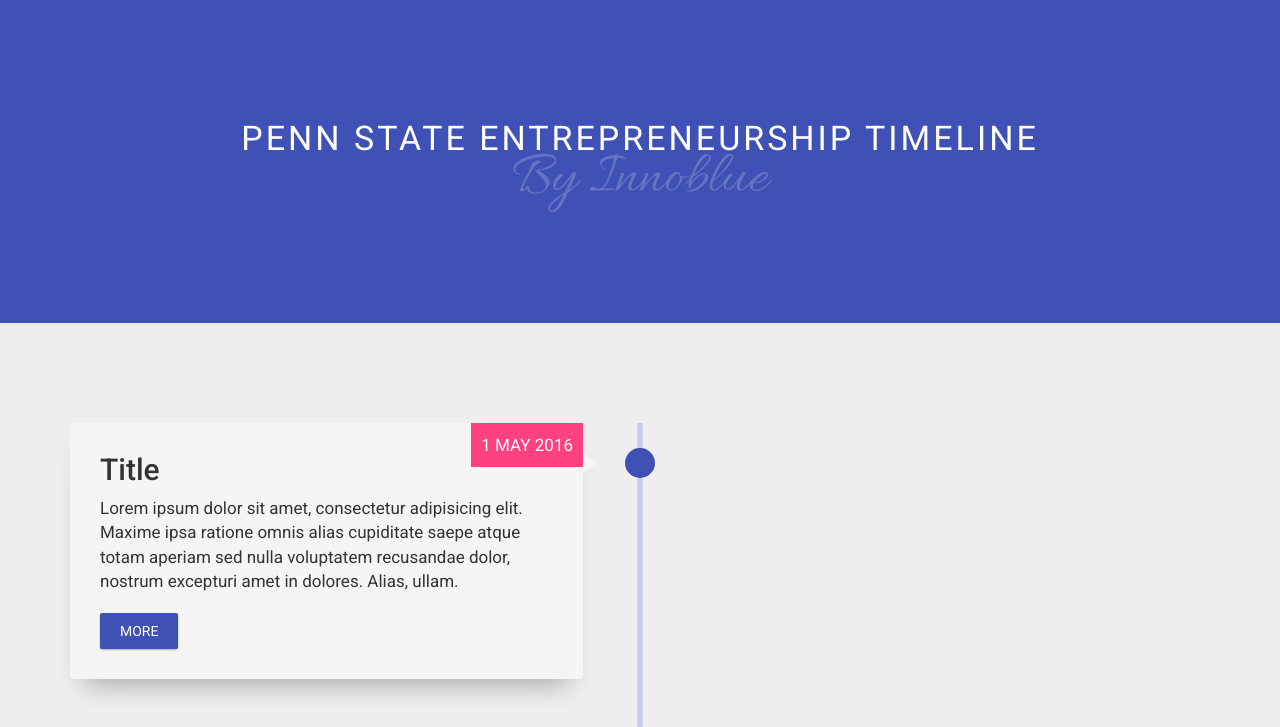
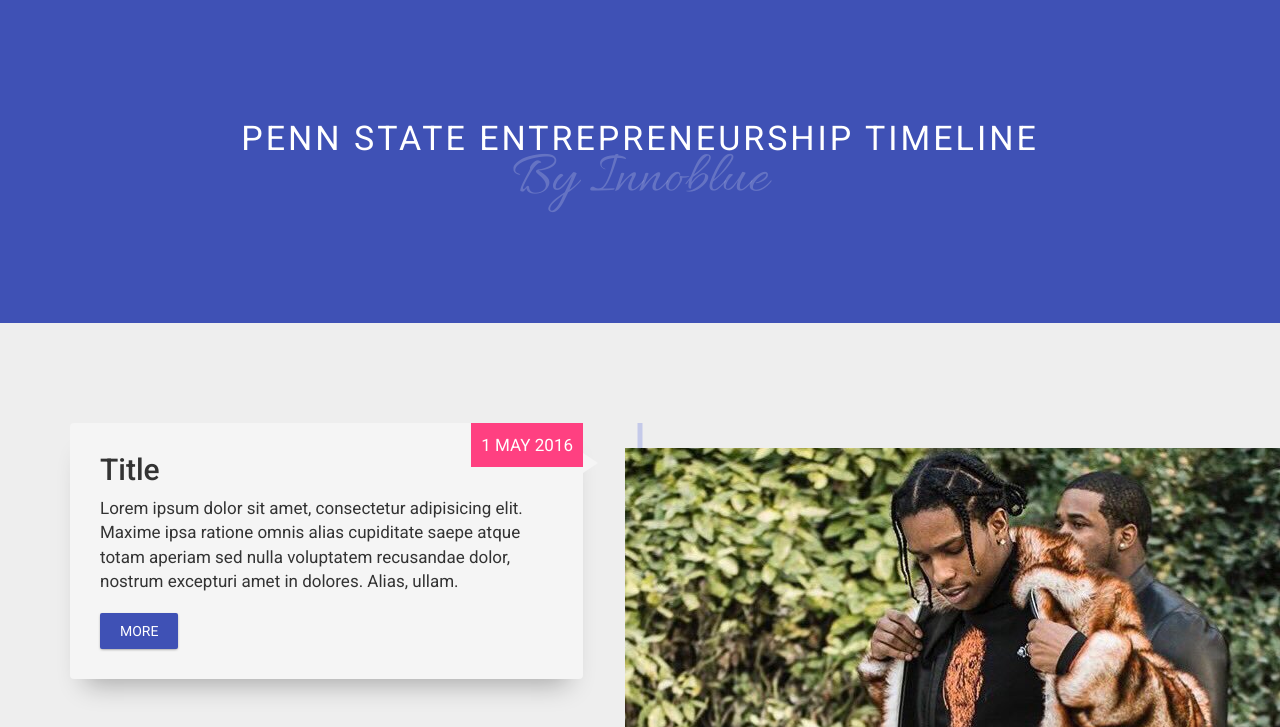
Before and after one commit to Joshglobal/joshglobal.github.io, a plain HTML site: page index.html in a window 1280 px wide. Shown: the top 727 px of the page. Drawn offline with nearby package versions, Linux system fonts and the light colour scheme; a script that the page names is missing.

Commit message:
fakepics

```diff
--- a/index.html
+++ b/index.html
@@ -24,7 +24,9 @@
   <section class="timeline">
     <div class="container">
       <div class="timeline-item">
-        <div class="timeline-img"></div>
+        <div class="timeline-img">
+            <img src="images/A$AP.AF1..jpg" />
+        </div>
 
         <div class="timeline-content js--fadeInLeft">
           <h2>Title</h2>
```
Also changed, not shown: images/A$AP.AF1..jpg (added), images/Aimé-Leon-Dore-FallWinter-2017_22.jpg (added), images/Aimé-Leon-Dore-FallWinter-2017_25.jpg (added), images/Aimé-Leon-Dore-FallWinter-2017_30.jpg (added).
